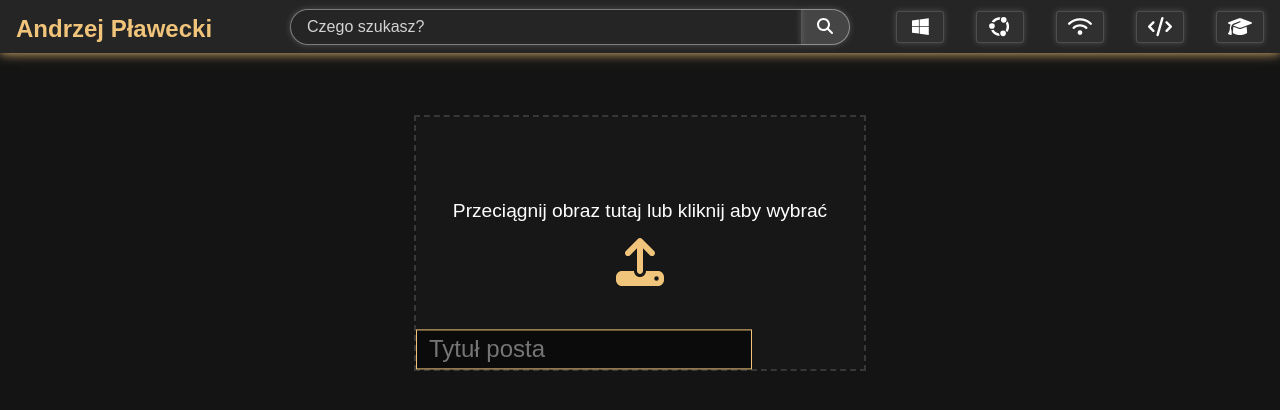
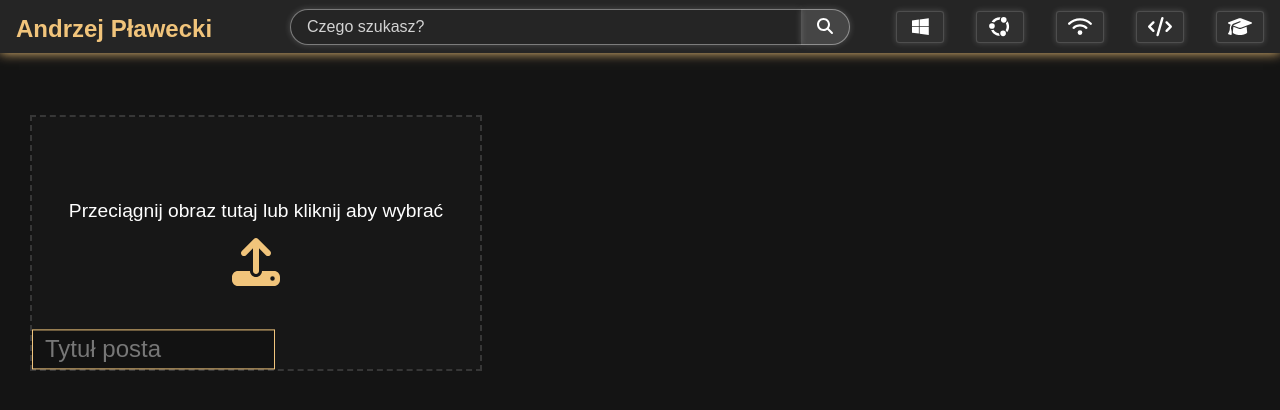
Before and after one commit to viventer/andrew-ponad-frontend, a React (Vite) app: page /post/create in a window 1280 px wide. Shown: the top 410 px of the page. Built offline with nearby package versions, Linux system fonts and the light colour scheme.

Commit message:
changed positioning of dropzone and input

```diff
--- a/src/views/post/components/ImageDropzone.jsx
+++ b/src/views/post/components/ImageDropzone.jsx
@@ -31,7 +31,10 @@ export default function ImageDropzone({ fileUrl, setFileUrl }) {
   }, []);
 
   return (
-    <StyledImageDropzone {...getRootProps()}>
+    <StyledImageDropzone
+      {...getRootProps()}
+      isabsolute={fileUrl ? true : false}
+    >
       <input {...getInputProps()} />
       {!fileUrl ? (
         <div>
--- a/src/views/post/components/PostEditor.jsx
+++ b/src/views/post/components/PostEditor.jsx
@@ -12,10 +12,8 @@ export default function PostEditor() {
   return (
     <StyledPostEditor>
       {fileUrl && <ThumbnailBar fileUrl={fileUrl} />}
-      <section>
-        <ImageDropzone fileUrl={fileUrl} setFileUrl={setFileUrl} />
-        <PostTitleInput postTitle={postTitle} />
-      </section>
+      <ImageDropzone fileUrl={fileUrl} setFileUrl={setFileUrl} />
+      <PostTitleInput postTitle={postTitle} />
     </StyledPostEditor>
   );
 }
--- a/src/views/post/styles/ImageDropzone.styled.js
+++ b/src/views/post/styles/ImageDropzone.styled.js
@@ -1,13 +1,26 @@
 import styled from "styled-components";
 
 export const StyledImageDropzone = styled.div`
-  height: 100%;
+  ${({ isabsolute }) =>
+    isabsolute &&
+    `
+  position: absolute;
+  left: 50%;
+  top: 0%;
+  transform: translate(-50%);
+    `}
+  text-align: center;
+  z-index: 200;
+  width: 90vw;
+  height: calc(0.5625 * 90vw);
+  max-width: 36rem;
+  max-height: 20.25rem;
   outline: 0.15rem dashed rgba(255, 255, 255, 0.15);
   font-size: 1.2rem;
   font-weight: 500;
   background-color: rgba(255, 255, 255, 0.01);
   cursor: pointer;
-  transition: all 0.15s ease-in-out;
+  transition: outline 0.15s ease-in-out;
 
   & p {
     padding: 0 1rem;
@@ -75,7 +88,27 @@ export const StyledImageDropzone = styled.div`
     }
   }
 
+  @media (max-width: 1500px) {
+    width: 80vw;
+    height: calc(0.5625 * 80vw);
+    max-width: 32rem;
+    max-height: 18rem;
+  }
+
+  @media (max-width: 1300px) {
+    width: 70vw;
+    height: calc(0.5625 * 70vw);
+    max-width: 28rem;
+    max-height: 15.75rem;
+  }
+
   @media (max-width: 500px) {
+    font-size: 1rem;
+    width: 90vw;
+    height: calc(0.5625 * 90vw);
+    max-width: 36rem;
+    max-height: 20.25rem;
+
     & .icon,
     & .change-icon {
       font-size: 2rem;
--- a/src/views/post/styles/PostEditor.styled.js
+++ b/src/views/post/styles/PostEditor.styled.js
@@ -2,67 +2,26 @@ import styled from "styled-components";
 
 export const StyledPostEditor = styled.main`
   display: flex;
-  align-items: center;
+  align-items: left;
   justify-content: center;
   flex-direction: column;
   position: relative;
   margin-top: 4rem;
 
-  & section {
-    position: absolute;
-    left: 50%;
-    top: 0%;
-    transform: translate(-50%);
-    text-align: center;
-    z-index: 200;
-    width: 90vw;
-    height: calc(0.5625 * 90vw);
-    max-width: 36rem;
-    max-height: 20.25rem;
-  }
-
-  @media (max-width: 1500px) {
-    & section {
-      width: 80vw;
-      height: calc(0.5625 * 80vw);
-      max-width: 32rem;
-      max-height: 18rem;
-    }
-  }
-
-  @media (max-width: 1300px) {
-    & section {
-      width: 70vw;
-      height: calc(0.5625 * 70vw);
-      max-width: 28rem;
-      max-height: 15.75rem;
-    }
-  }
-
   @media (max-width: 500px) {
-    & section {
-      font-size: 1rem;
-      width: 90vw;
-      height: calc(0.5625 * 90vw);
-      max-width: 36rem;
-      max-height: 20.25rem;
-    }
-
     margin-top: 3rem;
   }
 `;
 
 export const StyledPostTitleInput = styled.input`
-  position: absolute;
-  top: 100%;
-  left: 0;
-  transform: translate(0, -100%);
-  background-color: rgba(0, 0, 0, 0.5);
+  background-color: rgba(0, 0, 0, 0.25);
   border: solid 0.1rem rgba(241, 196, 123, 1);
   font-size: 1.5rem;
   color: white;
   padding: 0.3rem 0.75rem;
   font-weight: 500;
+  width: 20%;
+  transform: translate(0, -100%);
 
   &:focus {
     outline: none;
```
